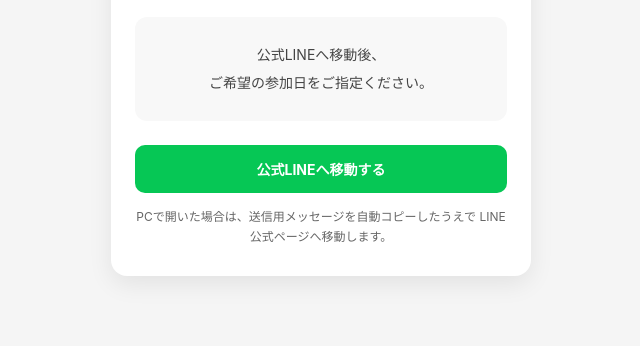
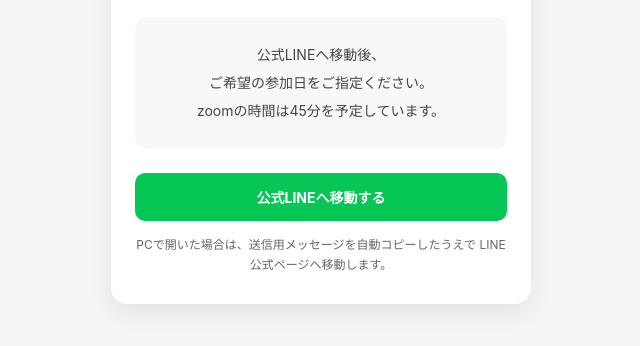
Before and after one commit to awabota/yoyaku, a plain HTML site: page index.html in a window 1280 px wide. Shown: the part 104-450 px from the top of the page, without its empty margins (319-959 px from the left). Drawn offline with Linux system fonts and the light colour scheme.

Commit message:
Update index.html

```diff
--- a/index.html
+++ b/index.html
@@ -7,7 +7,7 @@
 
 <meta name="description" content="zoom予約をする">
 <meta property="og:title" content="zoom予約をする">
-<meta property="og:description" content="公式LINEへ移動後、ご希望の参加日をご指定ください。">
+<meta property="og:description" content="公式LINEへ移動後、ご希望の参加日をご指定ください。zoomの時間は45分を予定しています。">
 <meta property="og:type" content="website">
 <meta property="og:url" content="https://awabota.github.io/zoom-reserve/">
 <meta property="og:site_name" content="awabota">
@@ -110,7 +110,8 @@
 
     <div class="guide">
       公式LINEへ移動後、<br>
-      ご希望の参加日をご指定ください。
+      ご希望の参加日をご指定ください。<br>
+      zoomの時間は45分を予定しています。
     </div>
 
     <a href="https://line.me/R/ti/p/@479rnxap" class="btn" id="btn-bottom">
```
